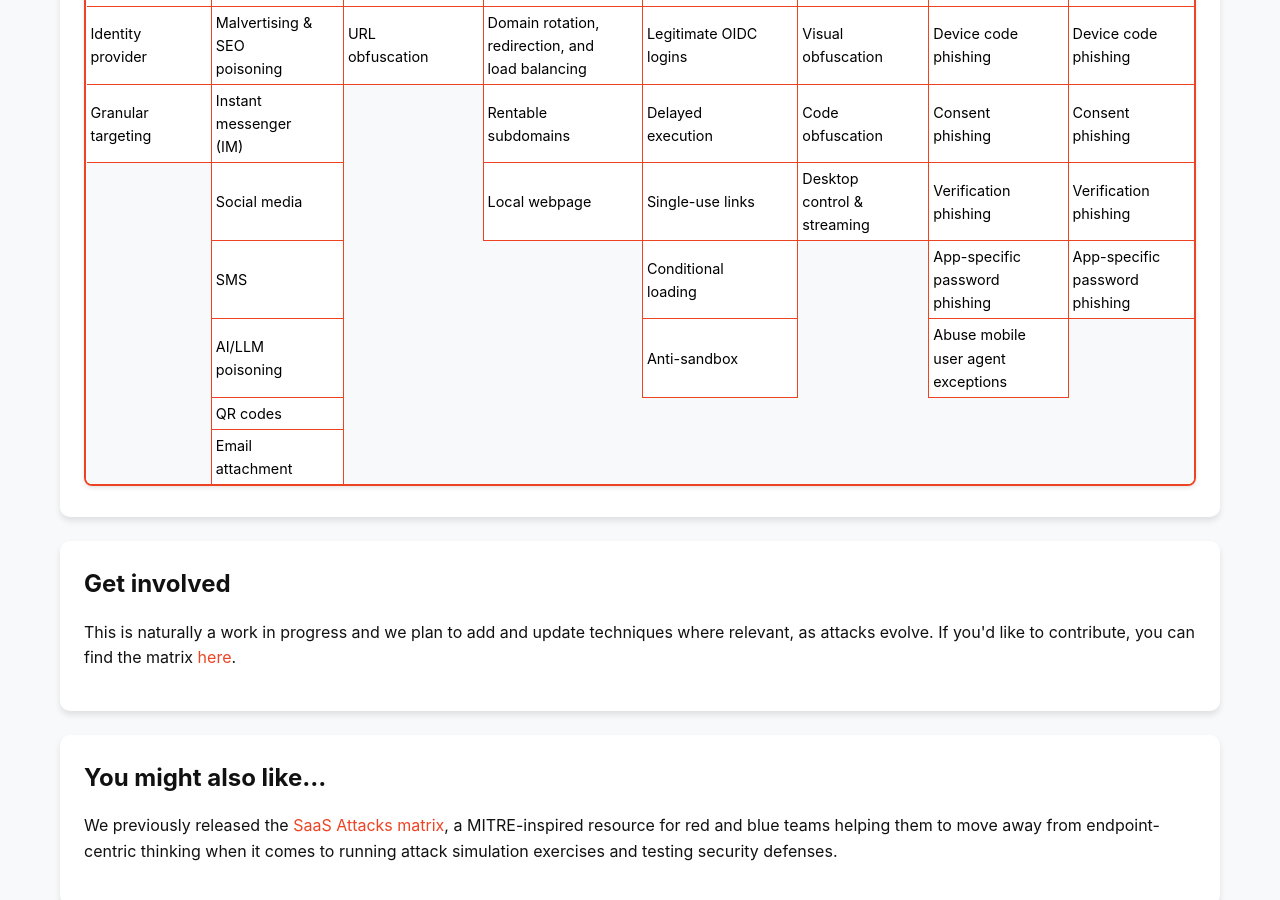
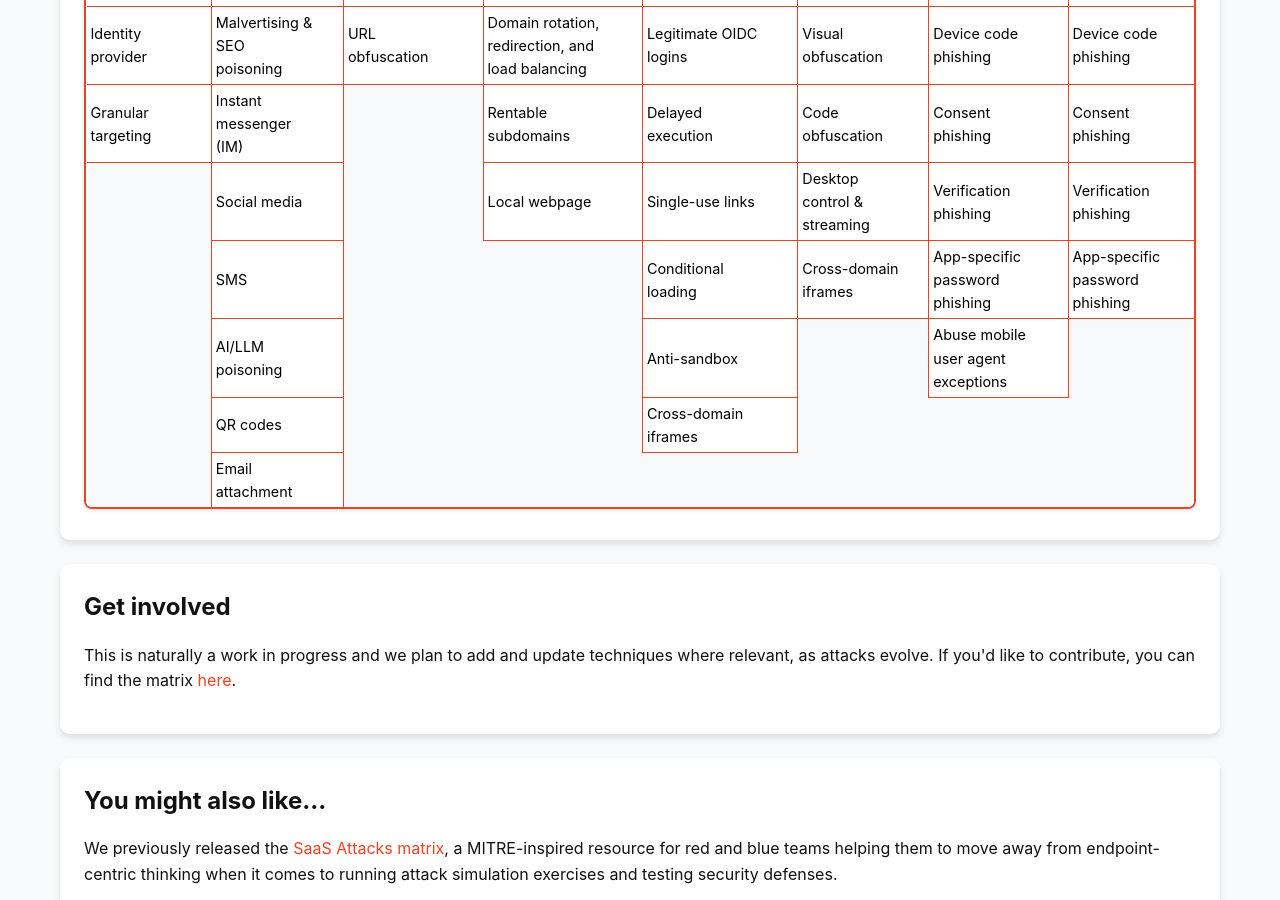
Before and after one commit to pushsecurity/phishing-techniques, a Jekyll site: the page built from index.html, in a window 1280 px wide and 900 px high, scrolled down 963 px. Built offline with Jekyll 4.4.1, drawn with Linux system fonts in a browser that asks for light colours.

Commit message:
Update techniques-table.yml

```diff
--- a/_data/techniques-table.yml
+++ b/_data/techniques-table.yml
@@ -45,6 +45,7 @@ columns:
       - "single-use-links"
       - "conditional-loading"
       - "anti-sandbox"
+      - "cross-domain-iframes"
 
   - name: "Page Obfuscation"
     techniques:
@@ -53,6 +54,7 @@ columns:
       - "visual-obfuscation"
       - "code-obfuscation"
       - "desktop-control"
+      - "cross-domain-iframes"
 
   - name: "Defeat MFA & CA"
     techniques:
```
